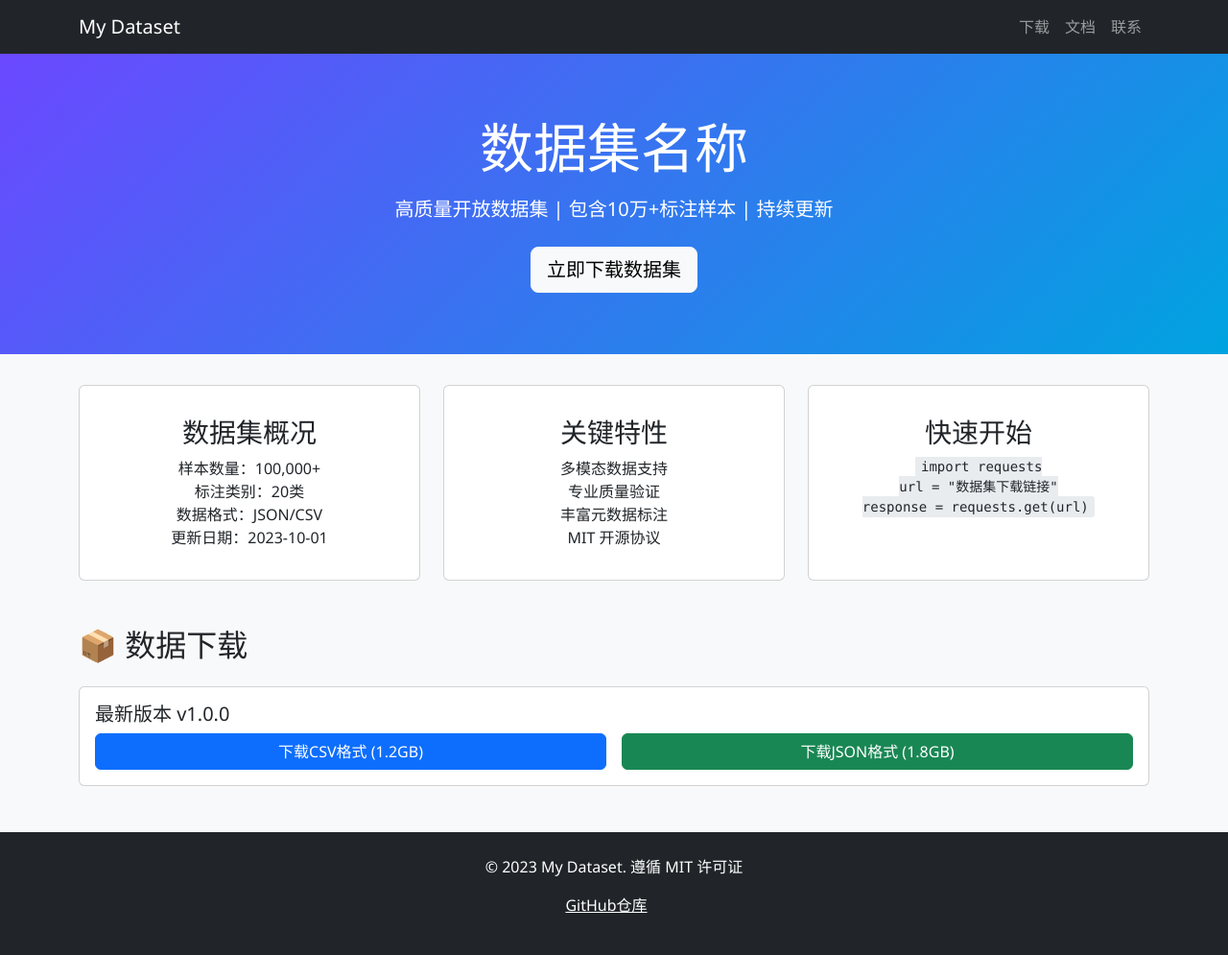
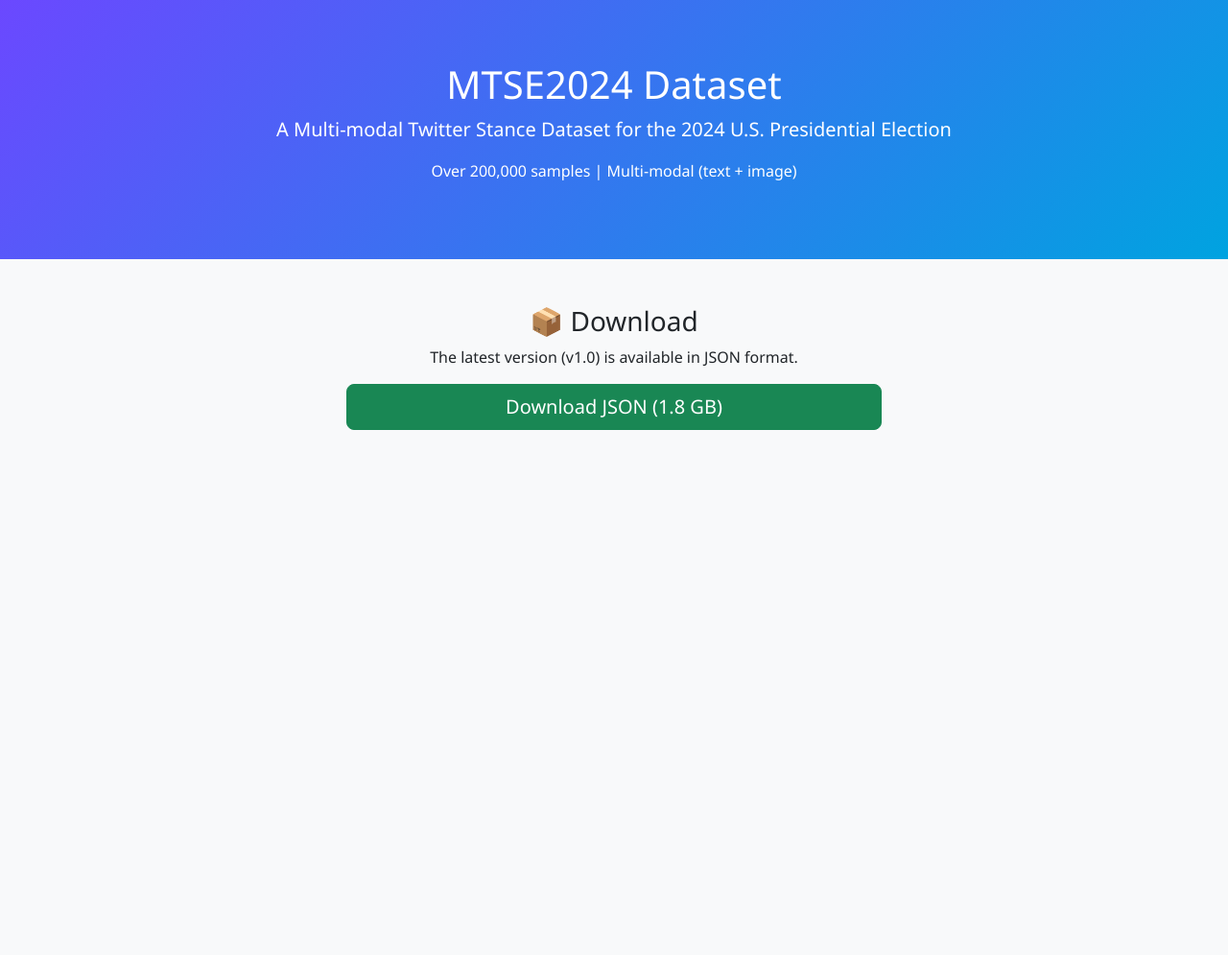
Before and after one commit to TJ050512/MTSE2024, a plain HTML site: page index.html in a window 1280 px wide. Shown: the whole page at 96% size. After the commit the page ends 800 px from the top, so only its background shows below. Drawn offline with nearby package versions, Linux system fonts and the light colour scheme.

Commit message:
Update index.html
latest

```diff
--- a/index.html
+++ b/index.html
@@ -1,152 +1,44 @@
 <!DOCTYPE html>
-<html lang="zh-CN">
+<html lang="en">
 <head>
     <meta charset="UTF-8">
     <meta name="viewport" content="width=device-width, initial-scale=1.0">
-    <title>MTSE 2024</title>
-
-    <!-- Bootstrap CSS -->
+    <title>MTSE2024 Dataset</title>
     <link href="https://cdn.jsdelivr.net/npm/bootstrap@5.3.0/dist/css/bootstrap.min.css" rel="stylesheet">
-
-    <!-- Custom CSS -->
     <style>
         body {
             background-color: #f8f9fa;
             font-family: 'Segoe UI', sans-serif;
         }
-        .dataset-header {
+        .header {
             background: linear-gradient(135deg, #6B48FF 0%, #00A3E0 100%);
             color: white;
-            padding: 4rem 0;
-            margin-bottom: 2rem;
+            padding: 4rem 1rem;
+            text-align: center;
         }
-        .feature-icon {
-            font-size: 2.5rem;
-            color: #6B48FF;
-        }
-        code {
-            background-color: #e9ecef;
-            padding: 0.2rem 0.4rem;
-            border-radius: 3px;
+        .download-section {
+            margin-top: 3rem;
+            text-align: center;
         }
     </style>
 </head>
 <body>
 
-    <!-- Navigation -->
-    <nav class="navbar navbar-expand-lg navbar-dark bg-dark">
-        <div class="container">
-            <a class="navbar-brand" href="#">My Dataset</a>
-            <button class="navbar-toggler" type="button" data-bs-toggle="collapse" data-bs-target="#navbarNav">
-                <span class="navbar-toggler-icon"></span>
-            </button>
-            <div class="collapse navbar-collapse" id="navbarNav">
-                <ul class="navbar-nav ms-auto">
-                    <li class="nav-item">
-                        <a class="nav-link" href="#download">下载</a>
-                    </li>
-                    <li class="nav-item">
-                        <a class="nav-link" href="#documentation">文档</a>
-                    </li>
-                    <li class="nav-item">
-                        <a class="nav-link" href="#contact">联系</a>
-                    </li>
-                </ul>
-            </div>
+    <div class="header">
+        <h1>MTSE2024 Dataset</h1>
+        <p class="lead">A Multi-modal Twitter Stance Dataset for the 2024 U.S. Presidential Election</p>
+        <p>Over 200,000 samples | Multi-modal (text + image) </p>
+    </div>
+
+    <div class="container download-section">
+        <h3>📦 Download</h3>
+        <p>The latest version (v1.0) is available in JSON format.</p>
+        <div class="d-grid gap-2 col-6 mx-auto">
+            <a href="https://github.com/TJ050512/MTSE2024" class="btn btn-success btn-lg" target="_blank">
+                Download JSON (1.8 GB)
+            </a>
         </div>
-    </nav>
+    </div>
 
-    <!-- Header -->
-    <header class="dataset-header text-center">
-        <div class="container">
-            <h1 class="display-4 mb-3">数据集名称</h1>
-            <p class="lead mb-4">高质量开放数据集 | 包含10万+标注样本 | 持续更新</p>
-            <a href="#download" class="btn btn-light btn-lg">立即下载数据集</a>
-        </div>
-    </header>
-
-    <!-- Main Content -->
-    <main class="container">
-        <!-- Dataset Overview -->
-        <section class="row g-4 mb-5">
-            <div class="col-md-4">
-                <div class="card h-100">
-                    <div class="card-body text-center">
-                        <div class="feature-icon mb-3">
-                            <i class="fas fa-database"></i>
-                        </div>
-                        <h3>数据集概况</h3>
-                        <ul class="list-unstyled">
-                            <li>样本数量：100,000+</li>
-                            <li>标注类别：20类</li>
-                            <li>数据格式：JSON/CSV</li>
-                            <li>更新日期：2023-10-01</li>
-                        </ul>
-                    </div>
-                </div>
-            </div>
-
-            <div class="col-md-4">
-                <div class="card h-100">
-                    <div class="card-body text-center">
-                        <div class="feature-icon mb-3">
-                            <i class="fas fa-chart-bar"></i>
-                        </div>
-                        <h3>关键特性</h3>
-                        <ul class="list-unstyled">
-                            <li>多模态数据支持</li>
-                            <li>专业质量验证</li>
-                            <li>丰富元数据标注</li>
-                            <li>MIT 开源协议</li>
-                        </ul>
-                    </div>
-                </div>
-            </div>
-
-            <div class="col-md-4">
-                <div class="card h-100">
-                    <div class="card-body text-center">
-                        <div class="feature-icon mb-3">
-                            <i class="fas fa-download"></i>
-                        </div>
-                        <h3>快速开始</h3>
-                        <pre><code>import requests
-url = "数据集下载链接"
-response = requests.get(url)</code></pre>
-                    </div>
-                </div>
-            </div>
-        </section>
-
-        <!-- Download Section -->
-        <section id="download" class="mb-5">
-            <h2 class="mb-4">📦 数据下载</h2>
-            <div class="card">
-                <div class="card-body">
-                    <h5>最新版本 v1.0.0</h5>
-                    <div class="row g-3">
-                        <div class="col-md-6">
-                            <a href="#" class="btn btn-primary w-100">
-                                <i class="fas fa-file-csv"></i> 下载CSV格式 (1.2GB)
-                            </a>
-                        </div>
-                        <div class="col-md-6">
-                            <a href="#" class="btn btn-success w-100">
-                                <i class="fas fa-file-code"></i> 下载JSON格式 (1.8GB)
-                            </a>
-                        </div>
-                    </div>
-                </div>
-            </div>
-        </section>
-    </main>
-
-    <!-- Footer -->
-    <footer class="bg-dark text-white py-4">
-        <div class="container text-center">
-            <p>&copy; 2023 My Dataset. 遵循 MIT 许可证</p>
-            <p>
-                <a href="https://github.com/yourusername" class="text-white me-3">
-                    <i class="fab fa-github"></i> GitHub仓库
-                </a>
-                <a href="mailto:contact@example.com" class="text-white">
+</body>
+</html>
```
